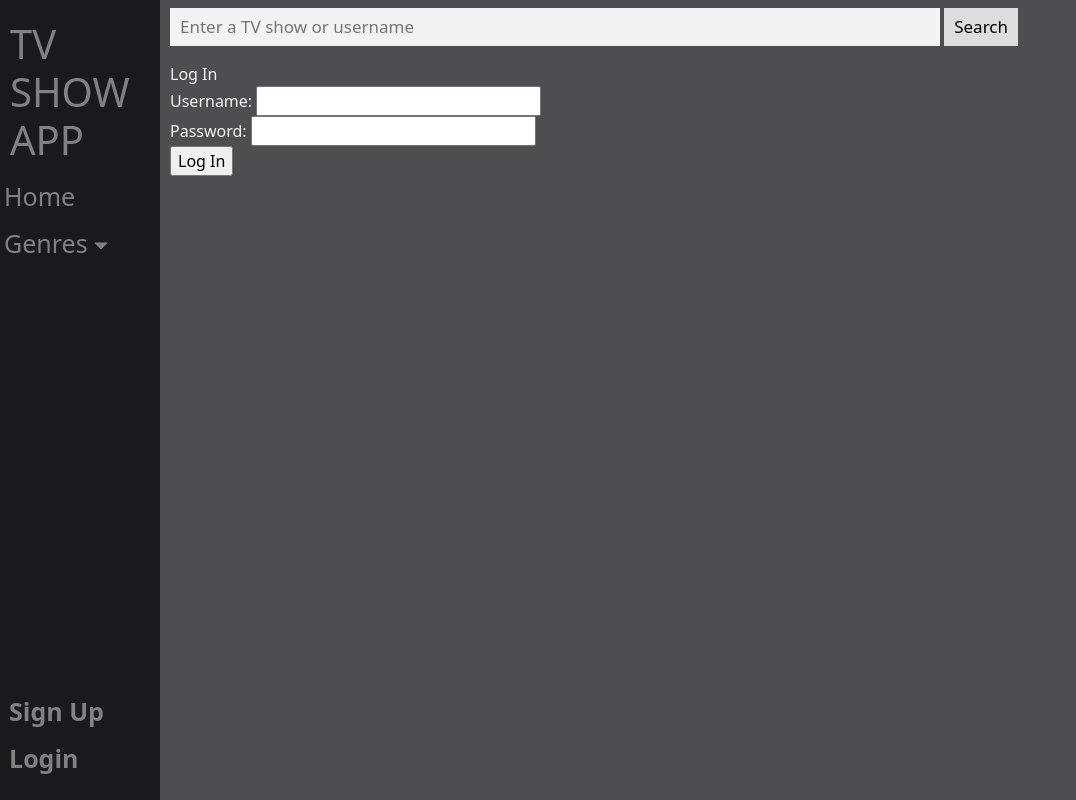
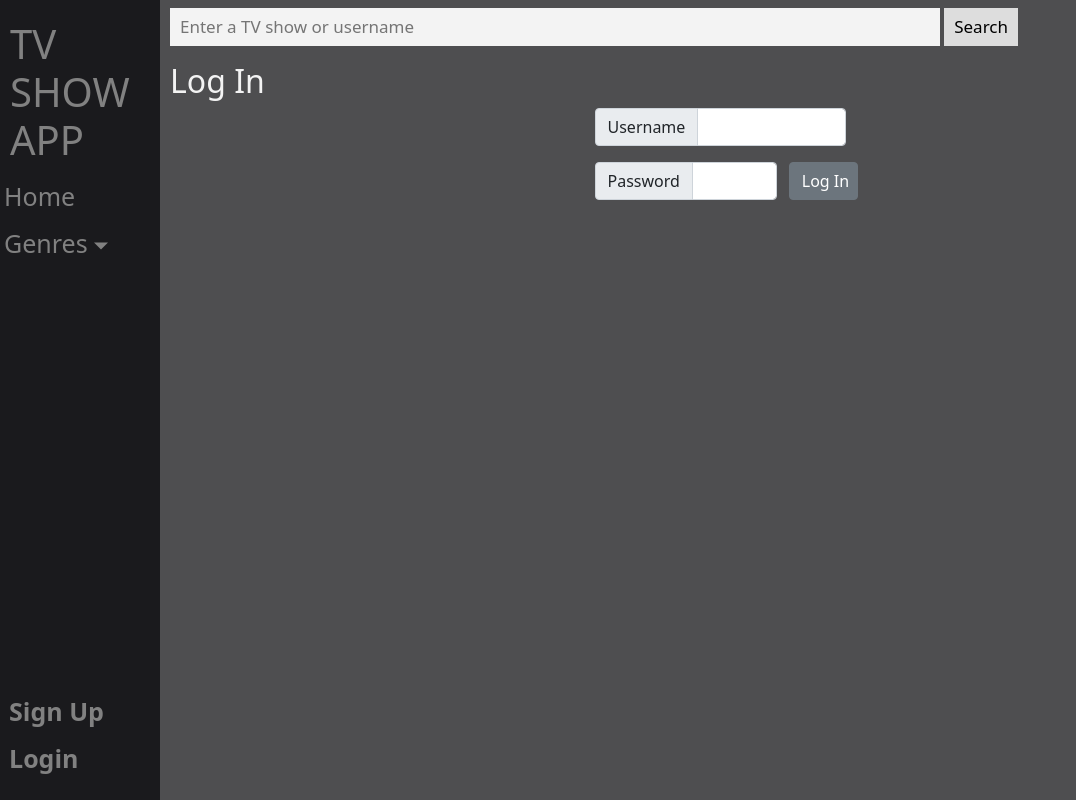
Before and after one commit to FinlayEarsman/TVShowApp, a Django app: page /TVShowApp/login/ in a window 1280 px wide. Shown: the whole page, without its empty margins (0-1076 px from the left). Run offline with Django 3.2, Linux system fonts and the light colour scheme; data that the repository does not hold is empty.

Commit message:
login and signup styling

```diff
--- a/static/css/TVShowApp.css
+++ b/static/css/TVShowApp.css
@@ -11,7 +11,6 @@
 .review_form {
     max-width: 50%;
     margin: 0px auto;
-
 }
 
 .review_form_input {
--- a/templates/TVShowApp/login.html
+++ b/templates/TVShowApp/login.html
@@ -5,7 +5,7 @@
 {% endblock %}
 
 {% block header_block %}
-Log In
+<h2>Log In</h2>
 {% endblock %}
 
 
@@ -20,10 +20,22 @@ Log In
 
 <form id="login_form" method="post" action="">
     {% csrf_token %}
-		Username: <input type="text" name="username" value="" size="25" />
-		<br />
-		Password: <input type="password" name="password" value="" size="25" />
-		<br />
-		<input type="submit" value="Log In" />
+    <div id="login_wrapper" class="container w-25">
+        <div class="row align-items-start">
+        <div class="input-group mb-3 col">
+            <span class="input-group-text" id="login_username">Username</span>
+            <input type="text" name="username" class="form-control" aria-label="Sizing example input"
+                   aria-describedby="inputGroup-sizing-default">
+        </div>
+        </div>
+        <div class="row align-items-start">
+        <div class="input-group mb-3 col">
+            <span class="input-group-text" id="login_password">Password</span>
+            <input type="password" name="password" class="form-control" aria-label="Sizing example input"
+                   aria-describedby="inputGroup-sizing-default">
+        </div>
+            <input type="submit" class="btn btn-secondary w-25" value="Log In"/>
+        </div>
+    </div>
 </form>
 {% endblock %}
```
Also changed, not shown: TVShowApp/forms.py (+4 -8 lines), templates/TVShowApp/sign_up.html (+26 -7 lines). Lines whose indentation alone changed are shown as unchanged.
